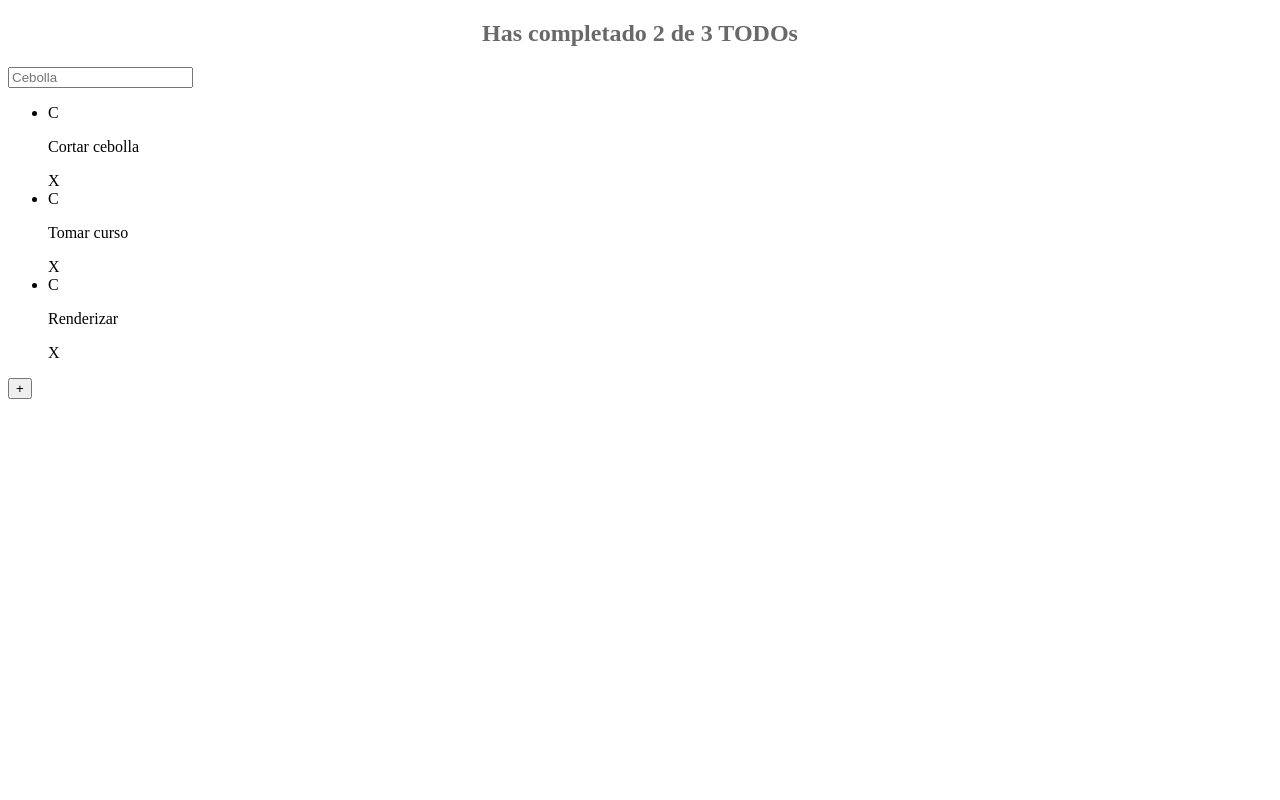
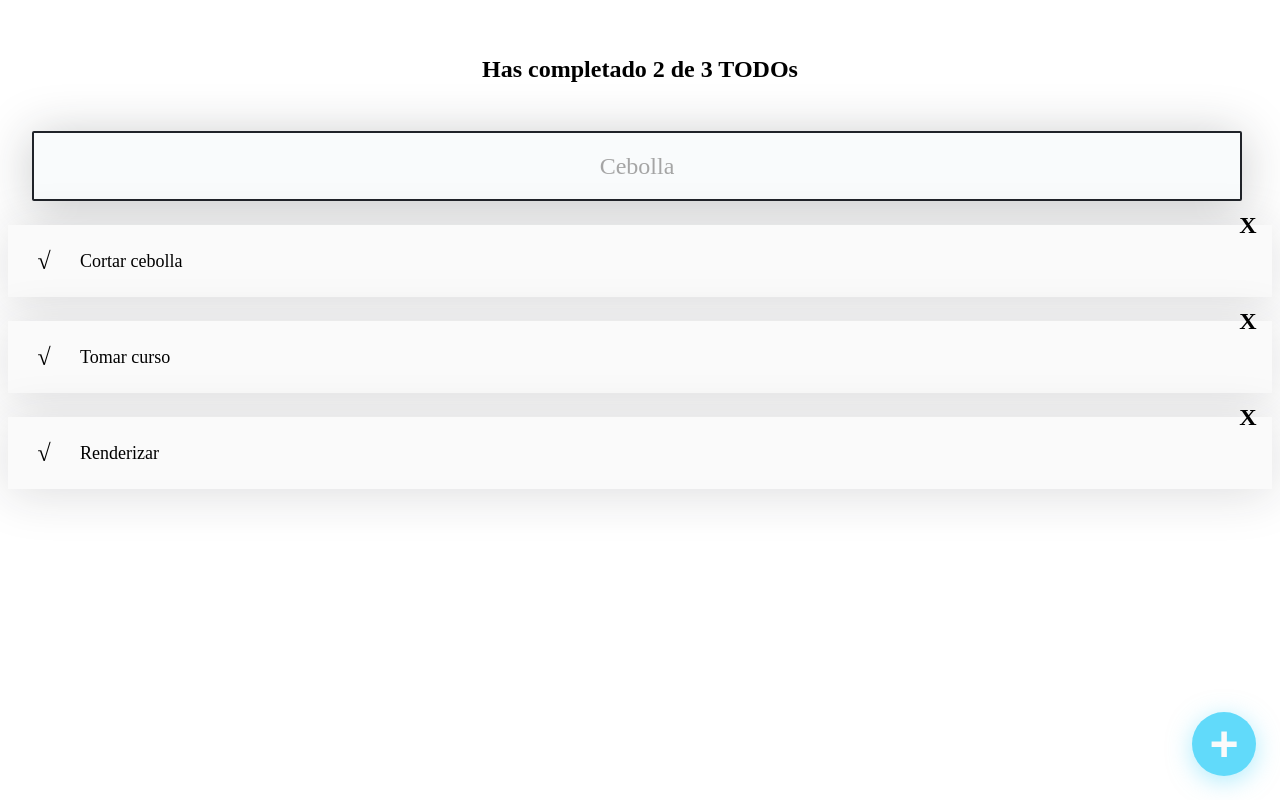
Before and after one commit to Diegofergamboa/React-Course, a React (Create React App) app in the folder react-course/: page / in a window 1280 px wide. Built offline with nearby package versions, Linux system fonts and the light colour scheme.

Commit message:
Putting the CSS items on the APP

```diff
--- /dev/null
+++ b/react-course/src/CreateTodoButton.css
@@ -0,0 +1,25 @@
+.CreateTodoButton {
+  background-color: #61DAFA;
+  box-shadow: 0px 5px 25px rgba(97, 218, 250, 0.5);
+  border: none;
+  border-radius: 50%;
+  cursor: pointer;
+  font-size: 50px;
+  position: fixed;
+  bottom: 24px;
+  right: 24px;
+  font-weight: bold;
+  color: #FAFAFA;
+  display: flex;
+  justify-content: center;
+  align-items: center;
+  height: 64px;
+  width: 64px;
+
+  transform: rotate(0);
+  transition: .3s ease;
+}
+
+.CreateTodoButton:hover {
+  transform: rotate(224deg);
+}
--- a/react-course/src/CreateTodoButton.js
+++ b/react-course/src/CreateTodoButton.js
@@ -1,9 +1,10 @@
-import React from "react";
+import React from 'react';
+import './CreateTodoButton.css';
 
 function CreateTodoButton(props) {
-    return(
-        <button>+</button>
-    );
+  return (
+    <button className="CreateTodoButton">+</button>
+  );
 }
 
-export { CreateTodoButton } ;
+export { CreateTodoButton };
--- a/react-course/src/TodoCounter.css
+++ b/react-course/src/TodoCounter.css
@@ -1,5 +1,6 @@
 .TodoCounter {
-    color: dimgrey;
-    font-size: 24px;
-    text-align: center;
+  font-size: 24px;
+  text-align: center;
+  margin: 0;
+  padding: 48px;
 }
--- /dev/null
+++ b/react-course/src/TodoItem.css
@@ -0,0 +1,49 @@
+.TodoItem {
+  background-color: #FAFAFA;
+  position: relative;
+  display: flex;
+  justify-content: center;
+  align-items: center;
+  margin-top: 24px;
+  box-shadow: 0px 5px 50px rgba(32, 35, 41, 0.15);
+}
+
+.TodoItem-p {
+  margin: 24px 0 24px 24px;
+  width: calc(100% - 120px);
+  font-size: 18px;
+  line-height: 24px;
+  font-weight: 400;
+}
+.TodoItem-p--complete {
+  text-decoration: line-through;
+}
+
+.Icon {
+  cursor: pointer;
+  display: flex;
+  justify-content: center;
+  align-items: center;
+  height: 48px;
+  width: 48px;
+  font-size: 24px;
+  font-weight: bold;
+  /* background-color: #CCC; */
+}
+
+.Icon-check {
+  position: absolute;
+  left: 12px;
+}
+.Icon-check--active {
+  color: #4caf50;
+}
+
+.Icon-delete {
+  position: absolute;
+  top: -24px;
+  right: 0;
+}
+.Icon-delete:hover {
+  color: red;
+}
--- a/react-course/src/TodoItem.js
+++ b/react-course/src/TodoItem.js
@@ -1,13 +1,20 @@
-import React from "react";
+import React from 'react';
+import './TodoItem.css';
 
 function TodoItem(props) {
-    return(
-        <li>
-            <span>C</span>
-            <p>{props.text}</p>
-            <span>X</span>
-        </li>
-    );
+  return (
+    <li className="TodoItem">
+      <span className={`Icon Icon-check ${props.completed && 'Icon-check--active'}`}>
+        √
+      </span>
+      <p className={`TodoItem-p ${props.completed && 'TodoItem-p--complete'}`}>
+        {props.text}
+      </p>
+      <span className="Icon Icon-delete">
+        X
+      </span>
+    </li>
+  );
 }
 
-export { TodoItem } ;
+export { TodoItem };
--- /dev/null
+++ b/react-course/src/TodoList.css
@@ -0,0 +1,5 @@
+ul {
+  margin: 0;
+  padding: 0 0 56px 0;
+  list-style: none;
+}
--- /dev/null
+++ b/react-course/src/TodoSearch.css
@@ -0,0 +1,24 @@
+.TodoSearch {
+  background: #F9FBFC;
+  border-radius: 2px;
+  border: 2px solid #202329;
+  margin: 0 24px;
+  height: 64px;
+  width: calc(100% - 62px);
+  font-size: 24px;
+  text-align: center;
+  font-family: 'Montserrat';
+  font-weight: 400;
+  color: #1E1E1F;
+  box-shadow: 0px 5px 50px rgba(32, 35, 41, 0.25);
+}
+
+.TodoSearch::placeholder {
+  color: #A5A5A5;
+  font-family: 'Montserrat';
+  font-weight: 400;
+}
+
+.TodoSearch:focus {
+  outline-color: #61DAFA;
+}
--- a/react-course/src/TodoSearch.js
+++ b/react-course/src/TodoSearch.js
@@ -1,9 +1,10 @@
-import React from "react";
+import React from 'react';
+import './TodoSearch.css';
 
 function TodoSearch() {
-    return(
-        <input placeholder="Cebolla" />
-    );
-};
+  return (
+    <input className="TodoSearch" placeholder="Cebolla" />
+  );
+}
 
-export { TodoSearch } ;
+export { TodoSearch };
--- a/react-course/src/index.css
+++ b/react-course/src/index.css
@@ -1,13 +1,13 @@
 body {
   margin: 0;
-  font-family: -apple-system, BlinkMacSystemFont, 'Segoe UI', 'Roboto', 'Oxygen',
-    'Ubuntu', 'Cantarell', 'Fira Sans', 'Droid Sans', 'Helvetica Neue',
-    sans-serif;
-  -webkit-font-smoothing: antialiased;
-  -moz-osx-font-smoothing: grayscale;
+  padding: 0;
+  background: #F2F4F5;
+  color: #1E1E1F;
+  font-family: 'Montserrat', Arial, Helvetica, sans-serif;
 }
 
-code {
-  font-family: source-code-pro, Menlo, Monaco, Consolas, 'Courier New',
-    monospace;
+#root {
+  margin: 0 24px;
+  position: relative;
+  min-height: 100vh;
 }
```
Also changed, not shown: react-course/src/TodoCounter.js (+6 -7 lines), react-course/src/TodoList.js (+4 -5 lines), 1 other file (tests, documents, lock files or other folders).
